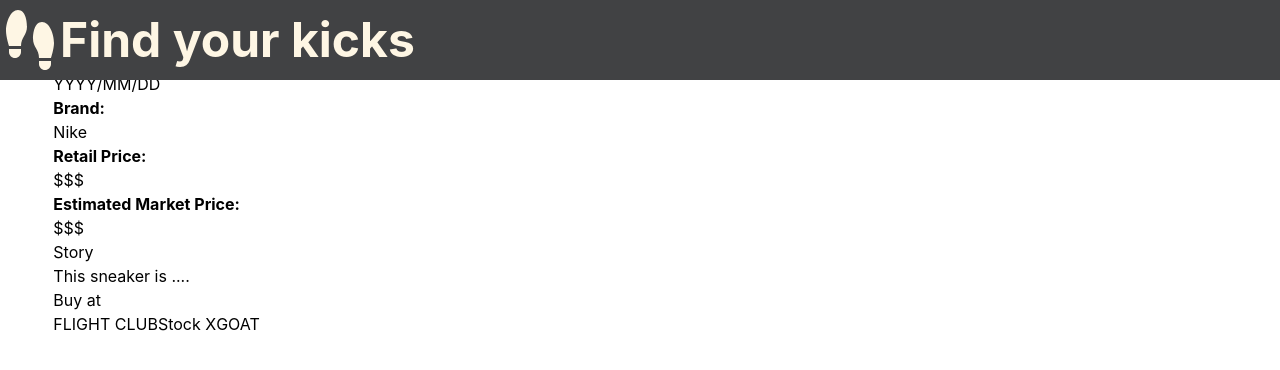
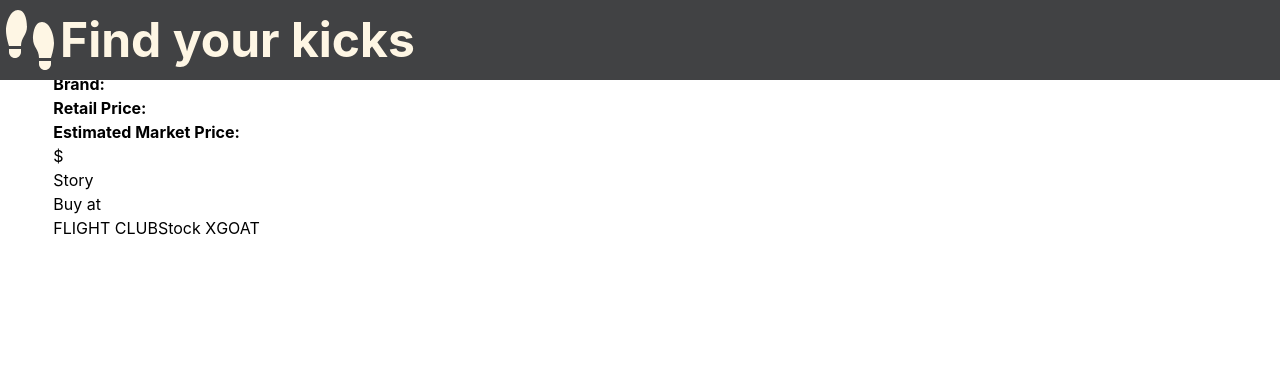
Before and after one commit to Ayut0/sneaker_search_app, a React (Create React App) app: page /detail/1 in a window 1280 px wide. Shown: the top 370 px of the page. Built offline with nearby package versions, Linux system fonts and the light colour scheme.

Commit message:
Modified detailed page

```diff
--- a/src/Card/Card.js
+++ b/src/Card/Card.js
@@ -1,7 +1,9 @@
-import { Fragment } from "react";
+import { Fragment, useState } from "react";
 import { Link, Outlet } from "react-router-dom";
 
 const Card = (props) => {
+  const [data, setData] = useState(props);
+  console.log(data);
   return (
     <Fragment>
       <div className="bg-card opacity-95 m-centered w-full lg:w-30">
@@ -22,7 +24,7 @@ const Card = (props) => {
           </ul>
         </div>
         <button className="block m-centered bg-detailBtn hover:bg-detailBtn text-white font-bold hover:text-white py-2 px-4 border border-detailBtn hover:border-transparent rounded">
-          <Link to={`/detail/${props.id}`}>See detail</Link>
+          <Link to={`/detail/${props.id}`} state={{data: data}}>See detail</Link>
         </button>
         <Outlet />
       </div>
--- a/src/DetailPage/DetailPage.js
+++ b/src/DetailPage/DetailPage.js
@@ -1,12 +1,17 @@
 import { Fragment } from "react";
-import { Link, useParams } from "react-router-dom";
+import { Link, useParams, useLocation } from "react-router-dom";
 import Header from "../HeroPage/Header";
 
-const Detail = () => {
+
+const Detail = (props) => {
   const params = useParams();
   const detailId = params.detailId;
+  const location = useLocation();
   console.log(params);
   console.log(detailId);
+  console.log(props)
+  console.log(location)
+
 
   return (
     <Fragment>
@@ -17,26 +22,28 @@ const Detail = () => {
           <img alt="" src=""></img>
         </div>
         <div>
-          <h2 className="font-black">Sneaker name: {`${detailId}`}</h2>
+          <h2 className="font-black">
+            {props.name}: {`${detailId}`}
+          </h2>
           <section>
             <h3 className="font-bold">Release Date: </h3>
-            <span>YYYY/MM/DD</span>
+            <span>{props.releaseDate}</span>
           </section>
           <section>
             <h3 className="font-bold">Brand: </h3>
-            <span>Nike</span>
+            <span>{props.brand}</span>
           </section>
           <section>
             <h3 className="font-bold">Retail Price: </h3>
-            <span>$$$</span>
+            <span>{props.retailPrice}</span>
           </section>
           <section>
             <h3 className="font-bold">Estimated Market Price: </h3>
-            <span>$$$</span>
+            <span>${props.estimatedValue}</span>
           </section>
           <article>
             <h3>Story</h3>
-            <span>This sneaker is ....</span>
+            <span>{props.story}</span>
           </article>
           <section>
             <h3>Buy at</h3>
--- a/src/GetSneakerData/GetSneakerData.js
+++ b/src/GetSneakerData/GetSneakerData.js
@@ -34,8 +34,6 @@ const Sneaker = () => {
     // useEffect(() => {
     // }, []);
   };
-
-  // console.log(sneakerData);
 
   return (
     <div>
@@ -90,7 +88,7 @@ const Sneaker = () => {
                 name={data.name}
                 image={data.image.small}
                 brand={data.brand}
-                estimatedValue={data.estimatedMarketValue}
+                estimatedValue={data.estimatedMarketValue !== 0? data.estimatedMarketValue: 'Unknown'}
                 retailPrice={data.retailPrice}
                 releaseDate={data.releaseDate || `Unknown`}
                 links={data.links}
```
